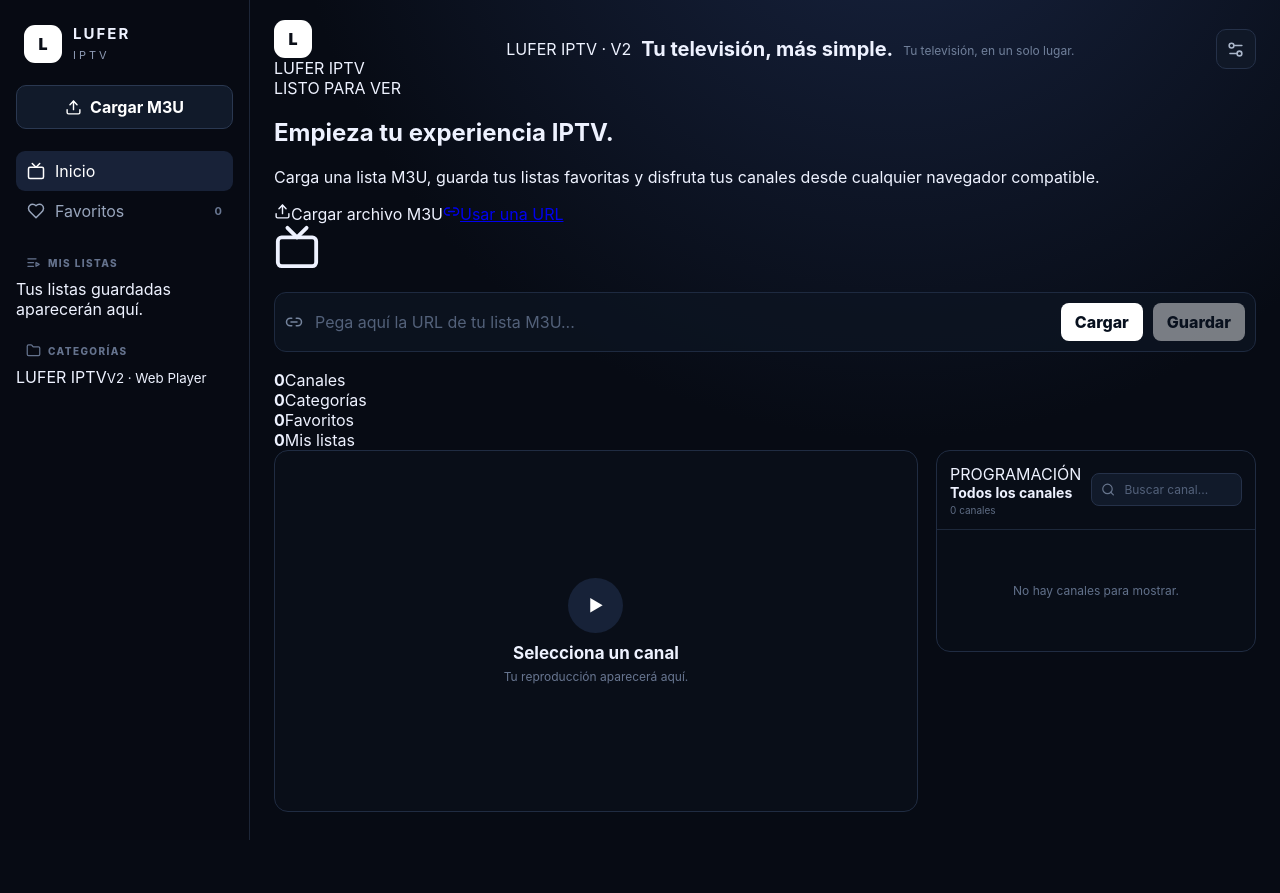
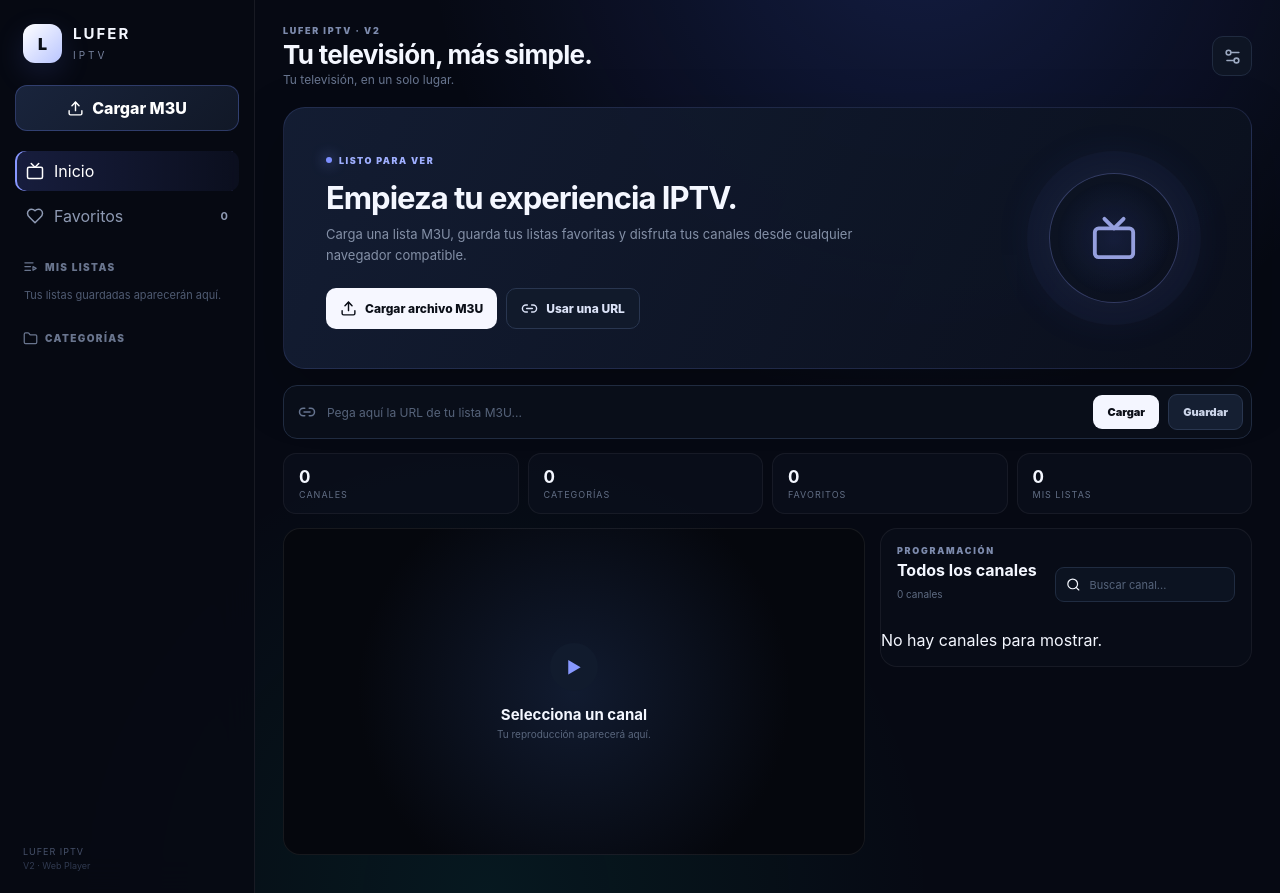
Before and after one commit to victorfa27/lufer-iptv, a React (Vite) app: page / in a window 1280 px wide. Before the commit the page ends 840 px from the top, so only its background shows below. Built offline with nearby package versions, Linux system fonts and the light colour scheme.

Commit message:
Refactor styles for improved layout and design

```diff
--- a/styles.css
+++ b/styles.css
@@ -1,178 +1,221 @@
 * { box-sizing: border-box; }
+
 :root {
   font-family: Inter, ui-sans-serif, system-ui, -apple-system, BlinkMacSystemFont, "Segoe UI", sans-serif;
-  color: #eef2ff;
-  background: #070b14;
+  color: #f4f7ff;
+  background: #060913;
   font-synthesis: none;
 }
-body { margin: 0; min-width: 320px; background: #070b14; }
+
+html { scroll-behavior: smooth; }
+body { margin: 0; min-width: 320px; background: #060913; }
 button, input { font: inherit; }
 button { cursor: pointer; }
-.app-shell { min-height: 100vh; display: flex; background: radial-gradient(circle at 70% -20%, #182441 0, #070b14 45%); }
-.sidebar { width: 250px; flex: 0 0 250px; padding: 22px 16px; border-right: 1px solid #1d2638; background: rgba(7,11,20,.88); }
-.brand { display: flex; align-items: center; gap: 11px; padding: 2px 8px 22px; }
-.brand-mark { width: 38px; height: 38px; display: grid; place-items: center; border-radius: 11px; background: #fff; color: #0a0e17; font-weight: 900; }
-.brand strong { display: block; letter-spacing: 2px; font-size: 15px; }
-.brand span { color: #8d9ab3; font-size: 11px; letter-spacing: 3px; }
-.import-button { display: flex; align-items: center; justify-content: center; gap: 8px; width: 100%; padding: 11px 12px; border: 1px solid #2a3851; border-radius: 10px; color: #fff; background: #111a2a; font-weight: 700; }
-nav { margin-top: 22px; }
-.nav-item, .group-item { width: 100%; display: flex; align-items: center; gap: 10px; border: 0; background: transparent; color: #98a5bc; padding: 10px 11px; border-radius: 9px; text-align: left; }
-.nav-item b { margin-left: auto; font-size: 11px; color: #697792; }
-.nav-item.active, .group-item.active { background: #182238; color: #fff; }
-.side-title { margin: 24px 10px 9px; color: #65738e; text-transform: uppercase; font-size: 10px; font-weight: 800; letter-spacing: 1.4px; display: flex; align-items: center; gap: 7px; }
-.group-list { max-height: calc(100vh - 300px); overflow: auto; }
-.group-item span { overflow: hidden; white-space: nowrap; text-overflow: ellipsis; }
-.main { flex: 1; min-width: 0; padding: 20px 24px 28px; }
-.topbar { display: flex; align-items: center; justify-content: space-between; gap: 15px; }
-.page-title { display: flex; align-items: center; gap: 10px; }
-.page-title h1 { margin: 0; font-size: 20px; }
-.page-title p { margin: 3px 0 0; color: #71809b; font-size: 12px; }
-.icon-button { width: 40px; height: 40px; border: 1px solid #253149; background: #101827; color: #aab6ca; border-radius: 10px; display: grid; place-items: center; }
-.url-box { margin: 18px 0; padding: 10px; border: 1px solid #1e2a40; background: rgba(13,20,34,.75); border-radius: 12px; }
-.url-box form { display: flex; align-items: center; gap: 10px; }
-.url-box svg { color: #75849d; flex: 0 0 auto; }
-.url-box input { min-width: 0; flex: 1; border: 0; outline: 0; background: transparent; color: #fff; padding: 7px 2px; }
-.url-box input::placeholder, .search-box input::placeholder { color: #53617a; }
-.url-box button { border: 0; border-radius: 8px; padding: 9px 14px; color: #07101e; background: #fff; font-weight: 800; }
-.content-grid { display: grid; grid-template-columns: minmax(0, 1.35fr) minmax(320px, .65fr); gap: 18px; align-items: start; }
-.player-wrap { border: 1px solid #202c42; border-radius: 14px; overflow: hidden; background: #05080e; }
-.video-shell { position: relative; aspect-ratio: 16/9; background: #000; }
-.video-shell video { width: 100%; height: 100%; display: block; object-fit: contain; }
-.player-empty { aspect-ratio: 16/9; border: 1px solid #202c42; border-radius: 14px; background: #090e18; display: grid; place-content: center; text-align: center; }
-.player-empty-icon { width: 55px; height: 55px; margin: 0 auto 10px; border-radius: 50%; display: grid; place-items: center; background: #172238; color: #fff; }
-.player-empty h2 { margin: 0; font-size: 17px; }
-.player-empty p { color: #687691; margin: 6px 0 0; font-size: 12px; }
-.player-error { position: absolute; inset: auto 12px 12px; background: rgba(120,20,30,.9); border-radius: 8px; padding: 9px; font-size: 12px; }
-.now-playing { display: flex; align-items: center; gap: 11px; padding: 12px 14px; }
-.now-playing img, .channel-fallback { width: 38px; height: 38px; object-fit: contain; border-radius: 8px; background: #121a29; }
-.channel-fallback { display: grid; place-items: center; font-size: 10px; color: #7d8aa2; font-weight: 800; }
-.now-playing strong, .now-playing span { display: block; }
-.now-playing strong { font-size: 13px; }
-.now-playing span { color: #65728a; font-size: 11px; margin-top: 2px; }
-.channels-panel { min-width: 0; border: 1px solid #202c42; border-radius: 14px; background: rgba(9,14,24,.82); overflow: hidden; }
-.list-header { padding: 13px; border-bottom: 1px solid #1d283b; display: flex; align-items: center; justify-content: space-between; gap: 10px; }
-.list-header h2 { margin: 0; font-size: 14px; }
-.list-header span { display: block; color: #5e6c84; font-size: 10px; margin-top: 3px; }
-.search-box { display: flex; align-items: center; gap: 7px; padding: 7px 9px; background: #111a2a; border: 1px solid #253149; border-radius: 8px; min-width: 135px; }
-.search-box svg { color: #67758d; }
-.search-box input { width: 100%; min-width: 0; outline: 0; border: 0; background: transparent; color: #fff; font-size: 12px; }
-.channel-list { max-height: calc(100vh - 235px); overflow: auto; padding: 6px; }
-.channel-card { display: flex; align-items: center; gap: 9px; padding: 8px; border-radius: 9px; border: 1px solid transparent; }
-.channel-card:hover, .channel-card.selected { background: #111a2a; border-color: #202e46; }
-.channel-logo { width: 38px; height: 38px; flex: 0 0 38px; border-radius: 8px; background: #151e2e; display: grid; place-items: center; overflow: hidden; }
-.channel-logo img { width: 100%; height: 100%; object-fit: contain; }
-.channel-logo span { color: #65728a; font-size: 9px; font-weight: 800; }
-.channel-info { min-width: 0; flex: 1; }
-.channel-info strong, .channel-info span { display: block; overflow: hidden; text-overflow: ellipsis; white-space: nowrap; }
-.channel-info strong { font-size: 12px; }
-.channel-info span { margin-top: 2px; color: #5e6c84; font-size: 10px; }
-.play-button, .favorite { border: 0; background: transparent; color: #65738c; display: grid; place-items: center; padding: 6px; border-radius: 7px; }
-.play-button:hover { color: #fff; background: #19243a; }
-.favorite:hover, .favorite.active { color: #ff5c78; }
-.empty-list { padding: 35px 15px; text-align: center; color: #61708a; font-size: 12px; }
-@media (max-width: 1000px) {
-  .sidebar { width: 210px; flex-basis: 210px; }
-  .content-grid { grid-template-columns: 1fr; }
-  .channel-list { max-height: 430px; }
-}
-@media (max-width: 700px) {
-  .app-shell { display: block; }
-  .sidebar { width: 100%; border-right: 0; border-bottom: 1px solid #1d2638; padding: 12px; }
-  .brand { padding-bottom: 12px; }
-  nav, .side-title, .group-list { display: none; }
-  .main { padding: 14px; }
-  .url-box form { flex-wrap: wrap; }
-  .url-box input { flex-basis: calc(100% - 35px); }
-  .url-box button { width: 100%; }
-  .list-header { align-items: stretch; flex-direction: column; }
+
+.app-shell {
+  min-height: 100vh;
+  display: flex;
+  background:
+    radial-gradient(circle at 72% -10%, rgba(72, 104, 255, .20), transparent 31rem),
+    radial-gradient(circle at 38% 100%, rgba(0, 211, 176, .08), transparent 28rem),
+    #060913;
 }
 
-
-/* Estilos para listas M3U guardadas */
-.saved-lists {
-  margin-top: 20px;
+.sidebar {
+  width: 255px;
+  flex: 0 0 255px;
+  min-height: 100vh;
+  padding: 22px 15px;
+  border-right: 1px solid rgba(255,255,255,.07);
+  background: rgba(7, 10, 19, .86);
+  backdrop-filter: blur(18px);
+  display: flex;
+  flex-direction: column;
 }
 
-.saved-list-item {
-  display: flex;
-  align-items: center;
-  gap: 4px;
-  margin-bottom: 4px;
+.brand { display: flex; align-items: center; gap: 11px; padding: 2px 8px 22px; }
+.brand-mark {
+  width: 39px; height: 39px; display: grid; place-items: center; border-radius: 12px;
+  background: linear-gradient(135deg, #ffffff, #b9c5ff);
+  color: #0a0e17; font-weight: 950; box-shadow: 0 10px 30px rgba(105,125,255,.15);
 }
+.brand strong { display:block; letter-spacing:2px; font-size:15px; }
+.brand span { color:#77839e; font-size:10px; letter-spacing:3px; }
 
+.import-button {
+  display:flex; align-items:center; justify-content:center; gap:8px; width:100%;
+  padding:12px; border:1px solid rgba(117,139,255,.28); border-radius:12px;
+  color:#fff; background:linear-gradient(135deg,#19243c,#111827); font-weight:800;
+  transition:.2s;
+}
+.import-button:hover { transform:translateY(-1px); border-color:rgba(117,139,255,.5); }
+
+.main-nav { margin-top:20px; display:grid; gap:5px; }
+.nav-item, .group-item {
+  width:100%; border:0; background:transparent; color:#8e9ab3; display:flex; align-items:center;
+  gap:10px; padding:10px 11px; border-radius:10px; text-align:left; transition:.18s;
+}
+.nav-item:hover, .group-item:hover { background:rgba(255,255,255,.045); color:#fff; }
+.nav-item.active, .group-item.active {
+  color:#fff; background:linear-gradient(90deg,rgba(101,120,255,.18),rgba(101,120,255,.05));
+  box-shadow: inset 2px 0 0 #8797ff;
+}
+.nav-item b { margin-left:auto; font-size:11px; color:#8e9ab3; }
+
+.side-section { margin-top:23px; }
+.side-title {
+  display:flex; align-items:center; gap:7px; color:#69758e; text-transform:uppercase;
+  letter-spacing:1.4px; font-size:10px; font-weight:900; padding:0 8px 9px;
+}
+.saved-list-stack, .group-list { display:grid; gap:3px; }
+.saved-list-item { display:flex; align-items:center; gap:3px; }
 .saved-list-load {
-  flex: 1;
-  min-width: 0;
-  display: flex;
-  align-items: center;
-  gap: 8px;
-  border: 0;
-  background: transparent;
-  color: #98a5bc;
-  padding: 8px 9px;
-  border-radius: 8px;
-  text-align: left;
+  flex:1; min-width:0; border:0; background:transparent; color:#9ca8be; display:flex;
+  align-items:center; gap:8px; padding:8px; border-radius:9px; text-align:left;
 }
+.saved-list-load:hover { background:rgba(255,255,255,.045); color:#fff; }
+.saved-list-icon { width:27px; height:27px; display:grid; place-items:center; border-radius:8px; background:#121b2d; color:#91a0ff; }
+.saved-list-text { min-width:0; display:grid; }
+.saved-list-text strong { overflow:hidden; text-overflow:ellipsis; white-space:nowrap; font-size:12px; color:inherit; }
+.saved-list-text small { color:#5f6d86; font-size:9px; margin-top:2px; }
+.saved-list-delete { width:29px; height:29px; border:0; border-radius:8px; background:transparent; color:#55627a; display:grid; place-items:center; }
+.saved-list-delete:hover { color:#ff6b87; background:rgba(255,70,100,.07); }
+.saved-empty { color:#4f5b72; font-size:11px; line-height:1.5; padding:4px 9px; }
+.group-item span { overflow:hidden; text-overflow:ellipsis; white-space:nowrap; font-size:12px; }
 
-.saved-list-load:hover {
-  background: #111a2a;
-  color: #fff;
+.sidebar-footer { margin-top:auto; padding:18px 8px 0; color:#46516a; display:grid; gap:3px; font-size:9px; letter-spacing:1px; text-transform:uppercase; }
+.sidebar-footer small { color:#303a50; font-size:9px; letter-spacing:0; text-transform:none; }
+
+.main { min-width:0; flex:1; padding:25px 28px 38px; }
+.topbar { display:flex; align-items:center; gap:15px; margin-bottom:20px; }
+.page-title { min-width:0; flex:1; }
+.eyebrow, .section-kicker { color:#7d8bad; font-size:9px; font-weight:900; letter-spacing:1.7px; text-transform:uppercase; }
+.page-title h1 { margin:3px 0 2px; font-size:26px; letter-spacing:-.7px; }
+.page-title p { margin:0; color:#68758f; font-size:12px; }
+.icon-button { width:40px; height:40px; display:grid; place-items:center; border:1px solid #202b40; border-radius:11px; background:#0e1524; color:#9ba8c0; }
+.icon-button:hover { color:#fff; border-color:#33415f; }
+.mobile-brand { display:none; }
+
+.welcome-card, .hero-strip {
+  border:1px solid rgba(126,145,255,.15); border-radius:22px;
+  background:linear-gradient(115deg,rgba(20,30,52,.95),rgba(11,16,29,.92));
+  box-shadow:0 22px 60px rgba(0,0,0,.22); overflow:hidden;
 }
+.welcome-card { min-height:230px; display:flex; align-items:center; justify-content:space-between; padding:35px 42px; margin-bottom:16px; }
+.welcome-copy { max-width:690px; }
+.live-pill { display:inline-flex; align-items:center; gap:7px; color:#9fafff; font-size:9px; font-weight:900; letter-spacing:1.5px; }
+.live-pill span { width:6px; height:6px; border-radius:50%; background:#7d8fff; box-shadow:0 0 14px #7d8fff; }
+.welcome-copy h2 { margin:12px 0 8px; font-size:31px; letter-spacing:-1px; }
+.welcome-copy p { margin:0; max-width:590px; color:#8490a7; line-height:1.6; font-size:13px; }
+.welcome-actions { display:flex; gap:9px; margin-top:22px; }
+.primary-button, .secondary-button {
+  display:inline-flex; align-items:center; justify-content:center; gap:8px; padding:11px 14px;
+  border-radius:10px; font-size:12px; font-weight:800; text-decoration:none;
+}
+.primary-button { color:#0a0e17; background:#f6f7ff; }
+.secondary-button { color:#dce3f8; border:1px solid #293650; background:#111a2b; }
+.welcome-orb { width:190px; height:190px; display:grid; place-items:center; opacity:.85; }
+.orb-ring {
+  width:130px; height:130px; border-radius:50%; display:grid; place-items:center;
+  color:#aeb9ff; border:1px solid rgba(146,160,255,.35);
+  box-shadow:0 0 0 22px rgba(116,132,255,.04), 0 0 70px rgba(116,132,255,.15);
+  background:radial-gradient(circle,rgba(101,120,255,.14),transparent 65%);
+}
+.hero-strip { display:flex; justify-content:space-between; align-items:center; padding:20px 23px; margin-bottom:14px; }
+.hero-strip h2 { margin:7px 0 2px; font-size:20px; }
+.hero-strip p { margin:0; color:#6f7b94; font-size:11px; }
+.hero-actions { display:flex; gap:7px; }
+.hero-actions button {
+  display:flex; align-items:center; gap:7px; border:1px solid #27344c; background:#101827;
+  color:#aeb8cb; padding:9px 11px; border-radius:9px; font-size:11px;
+}
+.hero-actions button:hover { color:#fff; border-color:#3a4a69; }
 
-.saved-list-load span {
-  overflow: hidden;
-  white-space: nowrap;
-  text-overflow: ellipsis;
-  font-size: 12px;
+.url-box { margin-bottom:14px; }
+.url-box form {
+  min-height:54px; display:flex; align-items:center; gap:9px; padding:7px 8px 7px 14px;
+  border:1px solid #202b40; border-radius:14px; background:rgba(11,16,28,.78);
 }
+.url-box svg { color:#65738e; flex:0 0 auto; }
+.url-box input { flex:1; min-width:0; border:0; outline:0; background:transparent; color:#edf1ff; font-size:12px; }
+.url-box input::placeholder { color:#56637a; }
+.url-box form > button { border:0; border-radius:9px; padding:10px 14px; font-size:11px; font-weight:900; }
+.url-box form > button[type="submit"] { background:#f4f6ff; color:#0b0e17; }
+.save-list-button { background:#151f32; color:#cbd4e8; border:1px solid #29364f !important; }
+.clear-url { padding:6px !important; background:transparent !important; color:#63708a; }
 
-.saved-list-delete {
-  flex: 0 0 28px;
-  border: 0;
-  background: transparent;
-  color: #65738c;
-  font-size: 18px;
-  border-radius: 7px;
-}
+.stats-row { display:grid; grid-template-columns:repeat(4,1fr); gap:9px; margin-bottom:14px; }
+.stat-card { padding:13px 15px; border:1px solid rgba(255,255,255,.055); border-radius:13px; background:rgba(12,17,29,.7); }
+.stat-card strong { display:block; font-size:17px; letter-spacing:-.4px; }
+.stat-card span { display:block; margin-top:2px; color:#626e85; font-size:9px; text-transform:uppercase; letter-spacing:1px; }
 
-.saved-list-delete:hover {
-  color: #ff5c78;
-  background: #19131c;
-}
+.content-grid { display:grid; grid-template-columns:minmax(0,1.22fr) minmax(340px,.78fr); gap:15px; align-items:start; }
+.player-column { min-width:0; }
+.channels-panel { min-width:0; border:1px solid rgba(255,255,255,.06); border-radius:17px; background:rgba(10,15,26,.72); overflow:hidden; }
+.list-header { display:flex; align-items:end; justify-content:space-between; gap:12px; padding:16px 16px 12px; }
+.list-header h2 { margin:4px 0 2px; font-size:16px; }
+.list-header span { color:#5f6c83; font-size:10px; }
+.search-box { width:180px; display:flex; align-items:center; gap:7px; padding:8px 10px; border:1px solid #202c41; border-radius:9px; background:#0c1321; }
+.search-box input { width:100%; border:0; outline:0; background:transparent; color:#e9efff; font-size:11px; }
+.search-box input::placeholder { color:#56647b; }
 
-.save-list-button {
-  border: 1px solid #2a3851;
-  border-radius: 8px;
-  padding: 9px 14px;
-  color: #fff;
-  background: #172238;
-  font-weight: 800;
-}
+.empty-search { display:grid; place-items:center; gap:6px; padding:55px 20px; color:#66738b; text-align:center; }
+.empty-search strong { color:#9ba7bc; font-size:12px; }
+.empty-search span { font-size:10px; }
 
-.save-list-button:hover:not(:disabled) {
-  background: #202f4b;
-}
+.player-wrap { border:1px solid rgba(255,255,255,.07); border-radius:17px; overflow:hidden; background:#05070d; }
+.video-shell { position:relative; aspect-ratio:16/9; background:#020307; }
+.video-shell video { width:100%; height:100%; display:block; object-fit:contain; background:#020307; }
+.now-playing { min-height:59px; display:flex; align-items:center; gap:11px; padding:9px 12px; background:#0b111e; }
+.now-playing img, .channel-fallback { width:37px; height:37px; border-radius:9px; object-fit:contain; background:#121b2c; display:grid; place-items:center; color:#7f8ca4; font-size:9px; }
+.now-playing strong { display:block; font-size:12px; }
+.now-playing span { display:block; color:#66738b; font-size:9px; margin-top:2px; }
+.player-empty { aspect-ratio:16/9; min-height:260px; display:grid; place-items:center; align-content:center; gap:4px; background:radial-gradient(circle,#111b30,#05070d 65%); border:1px solid rgba(255,255,255,.07); border-radius:17px; text-align:center; }
+.player-empty-icon { width:48px; height:48px; display:grid; place-items:center; border-radius:50%; background:#111b2d; color:#8798ff; }
+.player-empty h2 { margin:10px 0 0; font-size:15px; }
+.player-empty p { margin:0; color:#59667d; font-size:10px; }
 
-.save-list-button:disabled {
-  opacity: 0.45;
-  cursor: not-allowed;
+.spin { animation:spin .9s linear infinite; }
+@keyframes spin { to { transform:rotate(360deg); } }
+
+@media (max-width: 1000px) {
+  .sidebar { width:220px; flex-basis:220px; }
+  .main { padding:20px; }
+  .content-grid { grid-template-columns:1fr; }
+  .channels-panel { min-height:300px; }
 }
 
 @media (max-width: 700px) {
-  .saved-lists {
-    display: none;
+  .app-shell { display:block; }
+  .sidebar {
+    width:100%; min-height:auto; height:auto; padding:10px 12px;
+    border-right:0; border-bottom:1px solid rgba(255,255,255,.07);
+    position:sticky; top:0; z-index:20;
   }
-
-  .url-box form {
-    flex-wrap: wrap;
-  }
-
-  .url-box input {
-    flex-basis: calc(100% - 35px);
-  }
-
-  .url-box button[type="submit"],
-  .save-list-button {
-    width: 100%;
-  }
+  .brand { display:none; }
+  .import-button { width:auto; display:inline-flex; padding:9px 12px; }
+  .main-nav { display:flex; margin:9px 0 0; }
+  .nav-item { justify-content:center; }
+  .side-section, .categories-section, .sidebar-footer { display:none; }
+  .main { padding:14px 12px 28px; }
+  .topbar { margin-bottom:13px; }
+  .mobile-brand { display:flex; align-items:center; gap:8px; font-size:12px; font-weight:900; letter-spacing:1px; }
+  .mobile-brand .brand-mark { width:31px; height:31px; border-radius:9px; }
+  .page-title { display:none; }
+  .icon-button { width:35px; height:35px; }
+  .welcome-card { min-height:0; padding:25px 20px; }
+  .welcome-copy h2 { font-size:24px; }
+  .welcome-copy p { font-size:12px; }
+  .welcome-orb { display:none; }
+  .welcome-actions { flex-direction:column; }
+  .primary-button, .secondary-button { width:100%; }
+  .hero-strip { padding:15px; align-items:flex-start; gap:10px; }
+  .hero-actions { flex-direction:column; }
+  .hero-actions button { padding:8px; }
+  .url-box form { flex-wrap:wrap; padding:8px; }
+  .url-box input { flex-basis:calc(100% - 30px); }
+  .url-box form > button[type="submit"], .save-list-button { flex:1; }
+  .stats-row { grid-template-columns:repeat(2,1fr); }
+  .list-header { align-items:stretch; flex-direction:column; }
+  .search-box { width:100%; }
 }
```
